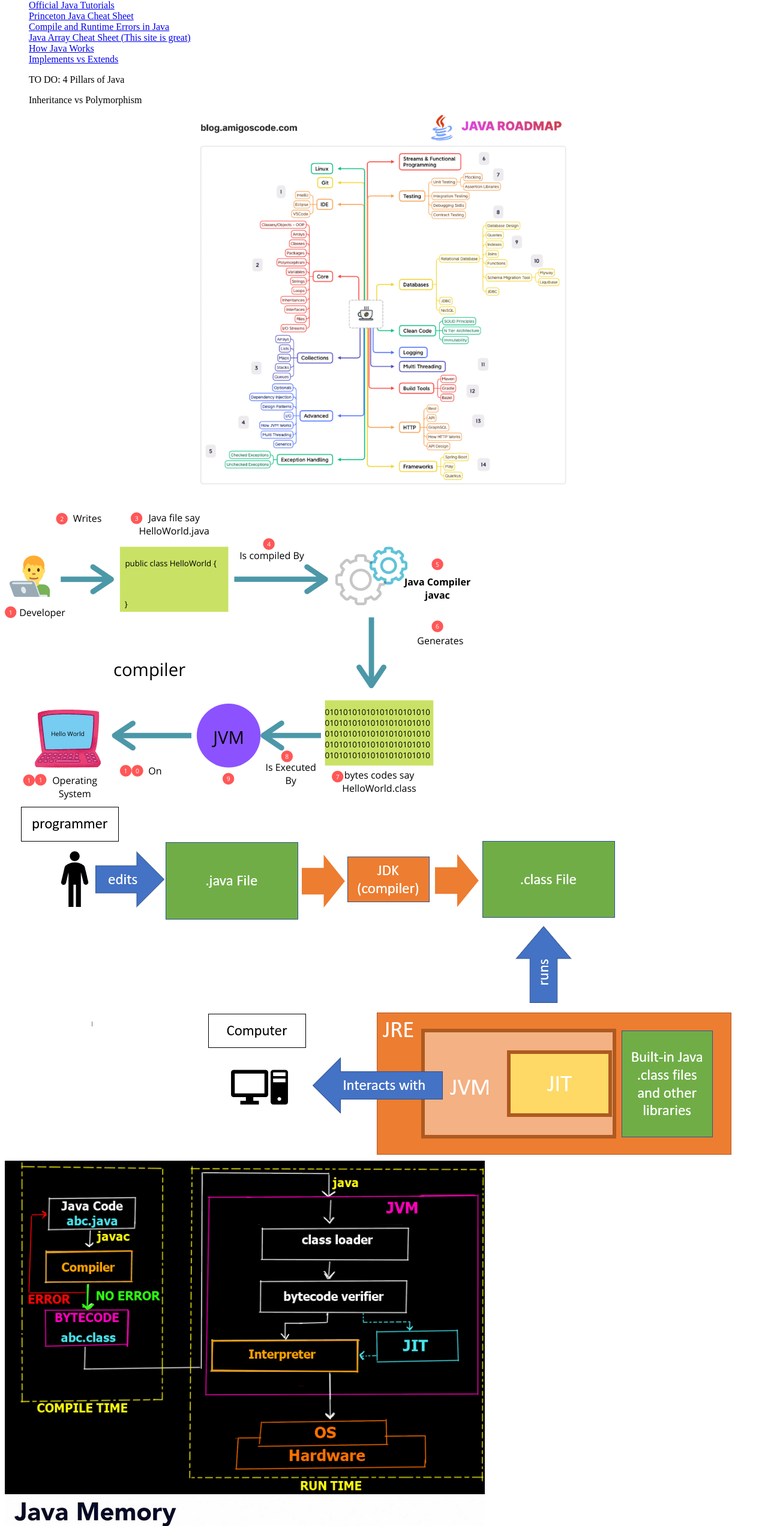
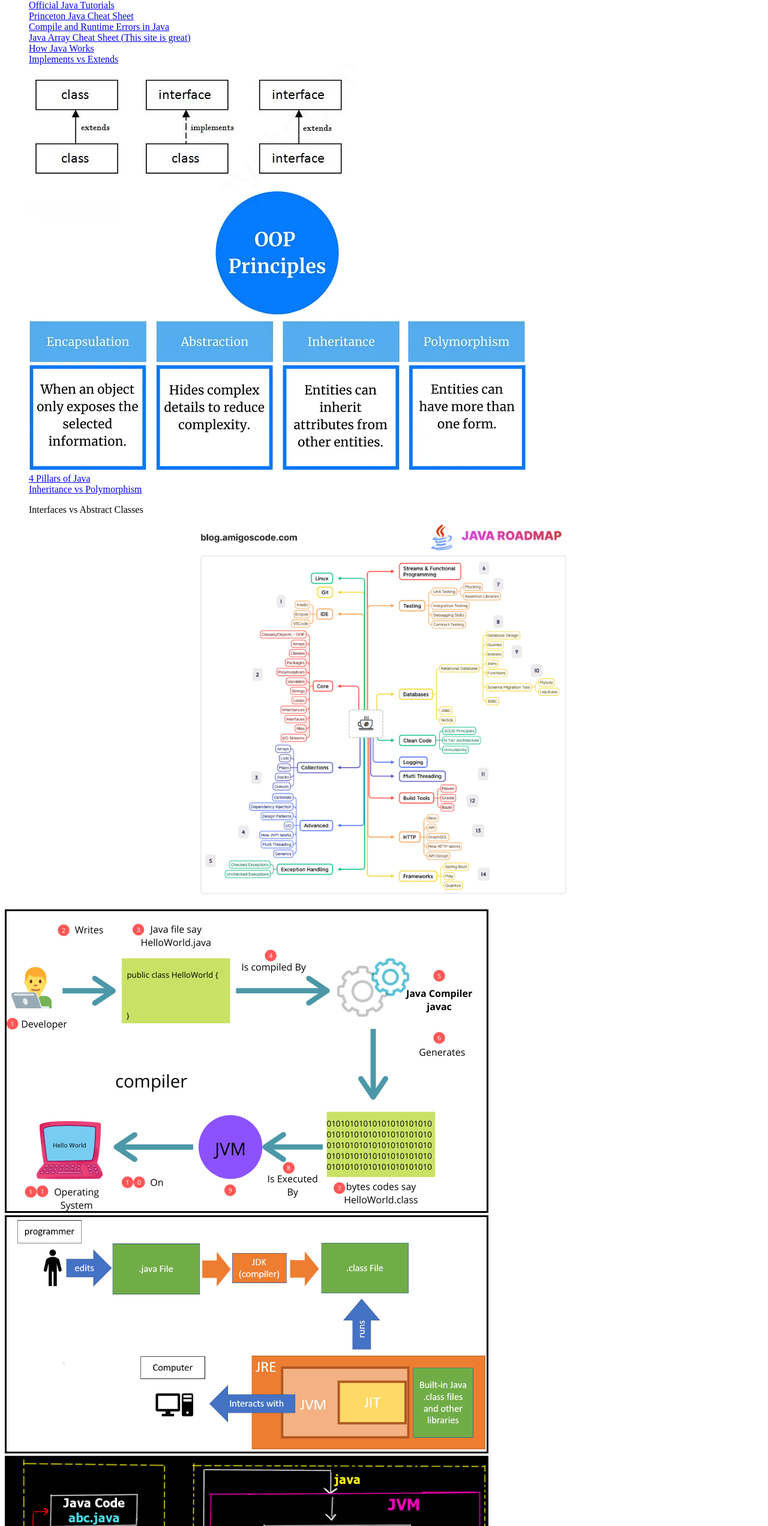
Before and after one commit to cmparks10/Cheat-Sheet-Page, a plain HTML site: page index.html in a window 1280 px wide. Shown: the part 4676-7220 px from the top of the page at 60% size. Drawn offline with Linux system fonts and the light colour scheme.

Commit message:
new images and updating the JS section bullet points

```diff
--- a/index.html
+++ b/index.html
@@ -234,14 +234,17 @@
 
 
       <li><a href="https://stackoverflow.com/questions/10839131/implements-vs-extends-when-to-use-whats-the-difference">Implements vs Extends</a></li>
-<p>TO DO: 4 Pillars of Java</p>
-<p>Inheritance vs Polymorphism</p>
+      <img src="./assets/extendsVsImplements.jpg" alt="">
+         <img src="./assets/fourPillarsOfJava.png" alt=""><br>
+         <a href="https://medium.com/newtechtips/java-oop-what-are-the-four-pillars-55920313a9b4">4 Pillars of Java</a><br>
+      <a href="https://medium.com/@srushti.shingade20/inheritance-vs-polymorphism-7fd7ea2f2fef">Inheritance vs Polymorphism</a>
+      <p>Interfaces vs Abstract Classes</p>
       </ul>
       <img src="./assets/AmigosCodeRoadmap.png" alt="Italian Trulli" class="center"><br>
-      <img src="HowJavaWorks1.png" alt=""><br>
-      <img src="HowJavaWorks2.png" alt=""><br>
-      <img style="width: 800px; height: auto;"  src="HowJavaWorks3.png" alt="">
-      <img src="JavaMem1.png" alt="">
+      <img style="width: 800px; height: auto; border-style: solid;" src="HowJavaWorks1.png" alt="">
+      <img style="width: 800px; height: auto; border-style: solid;" src="HowJavaWorks2.png" alt=""><br>
+      <img style="width: 800px; height: auto; border-style: solid;"  src="HowJavaWorks3.png" alt="">
+      <img style="width: 800px; height: auto; border-style: solid;" src="JavaMem1.png" alt="">
       <img style="width: 800px; height: auto;" src="JavaMem2.png" alt=""><br>
       <img style="width: 800px; height: auto;" src="JavaMem3.png" alt="">
       <a href="">java.util.concurrent</a>
```
Also changed, not shown: javascript.html (+11 -0 lines), assets/JDK-JVM-JRE-Diagram.png (added), assets/JDK-JVM-JRE-Diagram2.png (added), assets/StringVsBuildervsBuffer.png (added), assets/extendsVsImplements.jpg (added), assets/fourPillarsOfJava.png (added).
